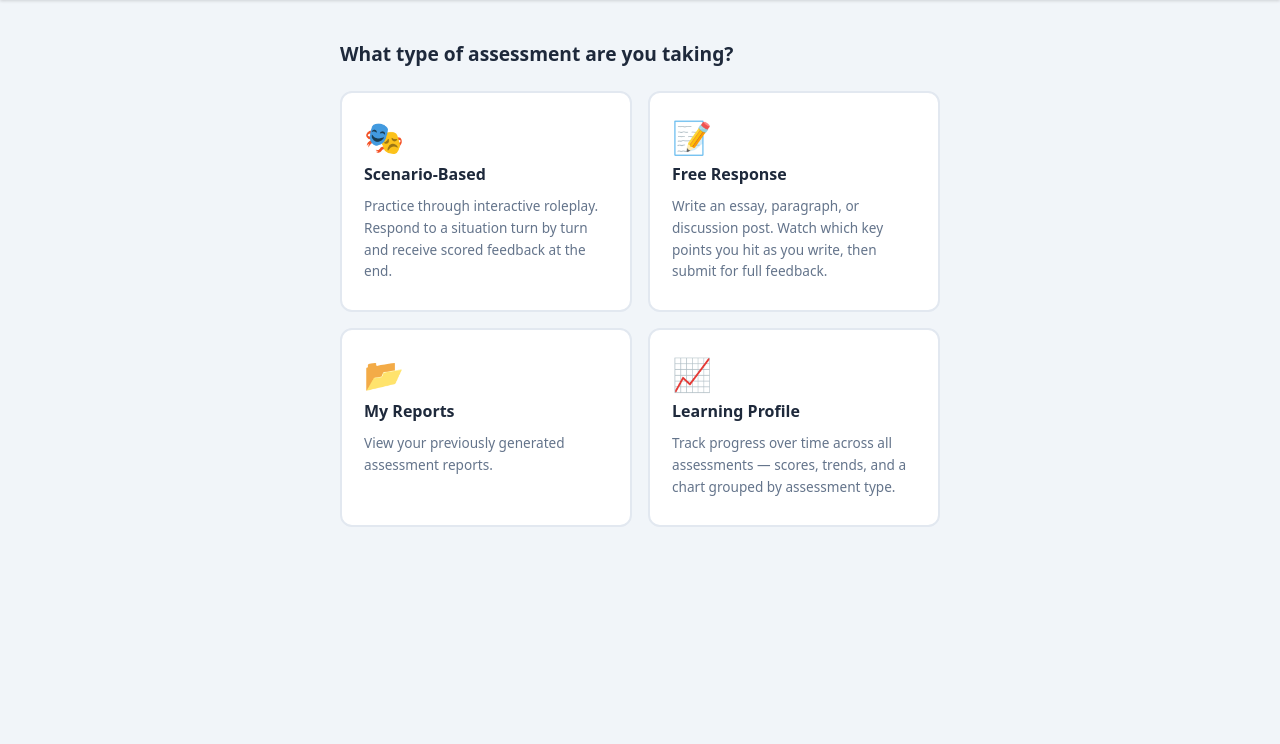
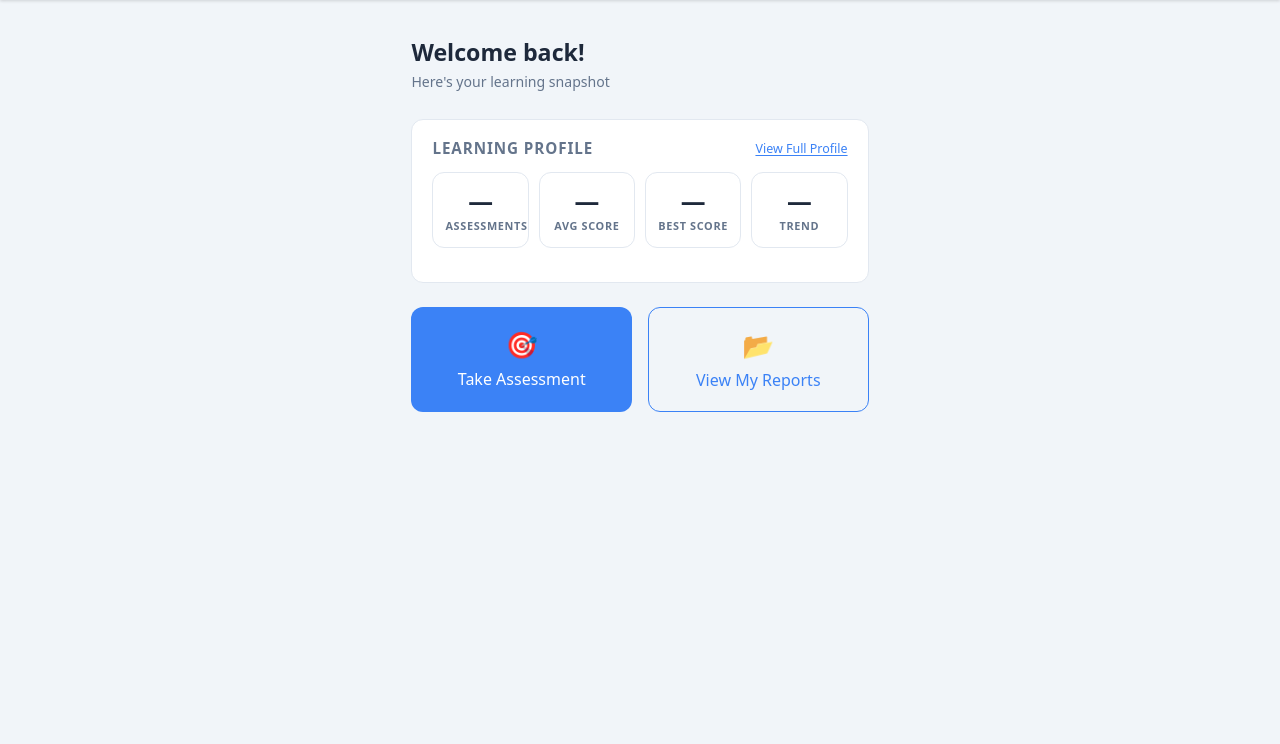
Before and after one commit to wrgr/tacitknowledge, a Flask app: template Performative_Assessment_V5/templates/index.html in a window 1280 px wide. Shown: the part 56-800 px from the top of the page. Run offline with Flask 3, Linux system fonts and the light colour scheme; the template is opened without the code that fills it: most values are stand-ins (such as "Sample title", 1, 10 or a date in 2020).

Commit message:
Update UI

```diff
--- a/Performative_Assessment_V5/templates/index.html
+++ b/Performative_Assessment_V5/templates/index.html
@@ -1049,9 +1049,73 @@ header h1 { font-size: 1.05rem; font-weight: 600; letter-spacing: .01em; }
   </div>
 </header>
 
+<!-- Student Dashboard -->
+<div id="view-dashboard" class="view hidden">
+  <div id="dashboard-inner" style="max-width:640px;margin:0 auto;padding:36px 20px">
+
+    <div style="margin-bottom:28px">
+      <h2 id="dash-greeting" style="font-size:1.45rem;font-weight:700;margin-bottom:4px">Welcome back!</h2>
+      <p style="color:var(--muted);font-size:.88rem">Here's your learning snapshot</p>
+    </div>
+
+    <!-- Profile preview card -->
+    <div class="result-section" style="margin-bottom:24px">
+      <div style="display:flex;align-items:center;justify-content:space-between;margin-bottom:14px">
+        <h3 style="font-size:.95rem;margin:0">Learning Profile</h3>
+        <span id="dash-profile-link"
+              onclick="showProfileMode()"
+              style="font-size:.78rem;color:var(--blue);cursor:pointer;text-decoration:underline;text-underline-offset:2px">
+          View Full Profile
+        </span>
+      </div>
+
+      <div class="stat-row" id="dash-stat-row">
+        <div class="stat-card">
+          <div class="stat-value" id="dash-stat-total">—</div>
+          <div class="stat-label">Assessments</div>
+        </div>
+        <div class="stat-card">
+          <div class="stat-value" id="dash-stat-avg">—</div>
+          <div class="stat-label">Avg Score</div>
+        </div>
+        <div class="stat-card">
+          <div class="stat-value" id="dash-stat-best">—</div>
+          <div class="stat-label">Best Score</div>
+        </div>
+        <div class="stat-card">
+          <div class="stat-value" id="dash-stat-trend">—</div>
+          <div class="stat-label">Trend</div>
+        </div>
+      </div>
+
+      <p id="dash-no-data" class="hidden"
+         style="font-size:.84rem;color:var(--muted);margin-top:4px">
+        No assessments yet — take your first one below!
+      </p>
+    </div>
+
+    <!-- Action buttons -->
+    <div style="display:grid;grid-template-columns:1fr 1fr;gap:16px">
+      <button class="btn btn-primary"
+              style="padding:20px 16px;font-size:1rem;border-radius:var(--radius);display:flex;flex-direction:column;align-items:center;gap:6px"
+              onclick="showHome()">
+        <span style="font-size:1.6rem">🎯</span>
+        Take Assessment
+      </button>
+      <button class="btn btn-outline"
+              style="padding:20px 16px;font-size:1rem;border-radius:var(--radius);display:flex;flex-direction:column;align-items:center;gap:6px"
+              onclick="showReportsMode()">
+        <span style="font-size:1.6rem">📂</span>
+        View My Reports
+      </button>
+    </div>
+  </div>
+</div>
+
 <!-- Mode selector (home) -->
-<div id="view-home" class="view">
+<div id="view-home" class="view hidden">
   <div id="home-inner">
+    <span id="back-to-dash" class="back-home-link" onclick="showDashboard()" style="display:none">← Dashboard</span>
     <div id="ollama-warning" class="warning-bar hidden">
       No API key available for this provider — falling back to keyword scoring. Narration will be unavailable. Enter a key above to enable LLM scoring.
     </div>
@@ -1337,7 +1401,7 @@ header h1 { font-size: 1.05rem; font-weight: 600; letter-spacing: .01em; }
 <!-- My Reports -->
 <div id="view-reports" class="view hidden">
   <div id="reports-inner" style="max-width:640px;margin:0 auto;padding:32px 20px">
-    <span class="back-home-link" onclick="showHome()">← Back</span>
+    <span class="back-home-link" onclick="IS_ADMIN ? showHome() : showDashboard()">← Back</span>
     <h2 style="font-size:1.2rem;margin-bottom:20px">My Reports</h2>
     <div id="reports-list"></div>
   </div>
@@ -1346,7 +1410,7 @@ header h1 { font-size: 1.05rem; font-weight: 600; letter-spacing: .01em; }
 <!-- Learning Profile -->
 <div id="view-profile" class="view hidden">
   <div id="profile-inner">
-    <span class="back-home-link" onclick="showHome()">← Change mode</span>
+    <span class="back-home-link" onclick="IS_ADMIN ? showHome() : showDashboard()">← Back</span>
     <h2 id="profile-heading">Learning Profile</h2>
 
     <!-- Admin user selector (hidden for students) -->
@@ -1472,10 +1536,61 @@ async function api(path, body) {
 
 // ── Mode navigation ────────────────────────────
 function showHome() {
-  ['view-scenarios','view-assess','view-results','view-create',
+  ['view-dashboard','view-scenarios','view-assess','view-results','view-create',
    'view-fr-prompts','view-fr-write','view-fr-results','view-fr-create','view-reports',
    'view-profile'].forEach(hide);
   show('view-home');
+  // show "← Dashboard" back link only for students
+  const bd = $('back-to-dash');
+  if (bd) bd.style.display = IS_ADMIN ? 'none' : 'inline';
+}
+
+async function showDashboard() {
+  ['view-home','view-scenarios','view-assess','view-results','view-create',
+   'view-fr-prompts','view-fr-write','view-fr-results','view-fr-create','view-reports',
+   'view-profile'].forEach(hide);
+  show('view-dashboard');
+  await _loadDashboardStats();
+}
+
+async function _loadDashboardStats() {
+  try {
+    const data = await api('/api/learning-profile', {});
+    const name = (data.display_name || data.username || '').split(' ')[0];
+    $('dash-greeting').textContent = 'Welcome back, ' + name + '!';
+
+    const reps = data.reports || [];
+    if (!reps.length) {
+      ['dash-stat-total','dash-stat-avg','dash-stat-best','dash-stat-trend'].forEach(id => {
+        $(id).textContent = '0';
+      });
+      $('dash-no-data').classList.remove('hidden');
+      return;
+    }
+
+    const scores = reps.map(r => r.score);
+    const avg    = Math.round(scores.reduce((a, b) => a + b, 0) / scores.length);
+    const best   = Math.max(...scores);
+    let trendStr = '—';
+    let trendColor = '';
+    if (scores.length >= 2) {
+      const mid   = Math.floor(scores.length / 2);
+      const early = scores.slice(0, mid).reduce((a, b) => a + b, 0) / mid;
+      const late  = scores.slice(mid).reduce((a, b) => a + b, 0) / (scores.length - mid);
+      const delta = Math.round(late - early);
+      if (delta > 0)      { trendStr = '+' + delta + '%'; trendColor = 'var(--green)'; }
+      else if (delta < 0) { trendStr = delta + '%';       trendColor = 'var(--red)';   }
+      else                { trendStr = '→ 0%'; }
+    }
+
+    $('dash-stat-total').textContent = reps.length;
+    $('dash-stat-avg').textContent   = avg + '%';
+    $('dash-stat-best').textContent  = best + '%';
+    $('dash-stat-trend').textContent = trendStr;
+    if (trendColor) $('dash-stat-trend').style.color = trendColor;
+  } catch (_) {
+    // fail silently — stats not critical
+  }
 }
 
 function showScenarioMode() {
@@ -2622,7 +2737,7 @@ let _profileAllReports = [];
 let _profileFilter     = 'all';
 
 async function showProfileMode() {
-  hide('view-home');
+  ['view-home','view-dashboard'].forEach(hide);
   show('view-profile');
   $('profile-heading').textContent = 'Learning Profile';
 
@@ -3137,6 +3252,13 @@ $('theme-select').addEventListener('change', function () {
   loadScenarios().catch(err => {
     $('scenario-list').textContent = `Failed to load: ${err.message}`;
   });
+
+  // Route to the right starting view
+  if (IS_ADMIN) {
+    showHome();
+  } else {
+    showDashboard();
+  }
 }());
 </script>
 </body>
```
